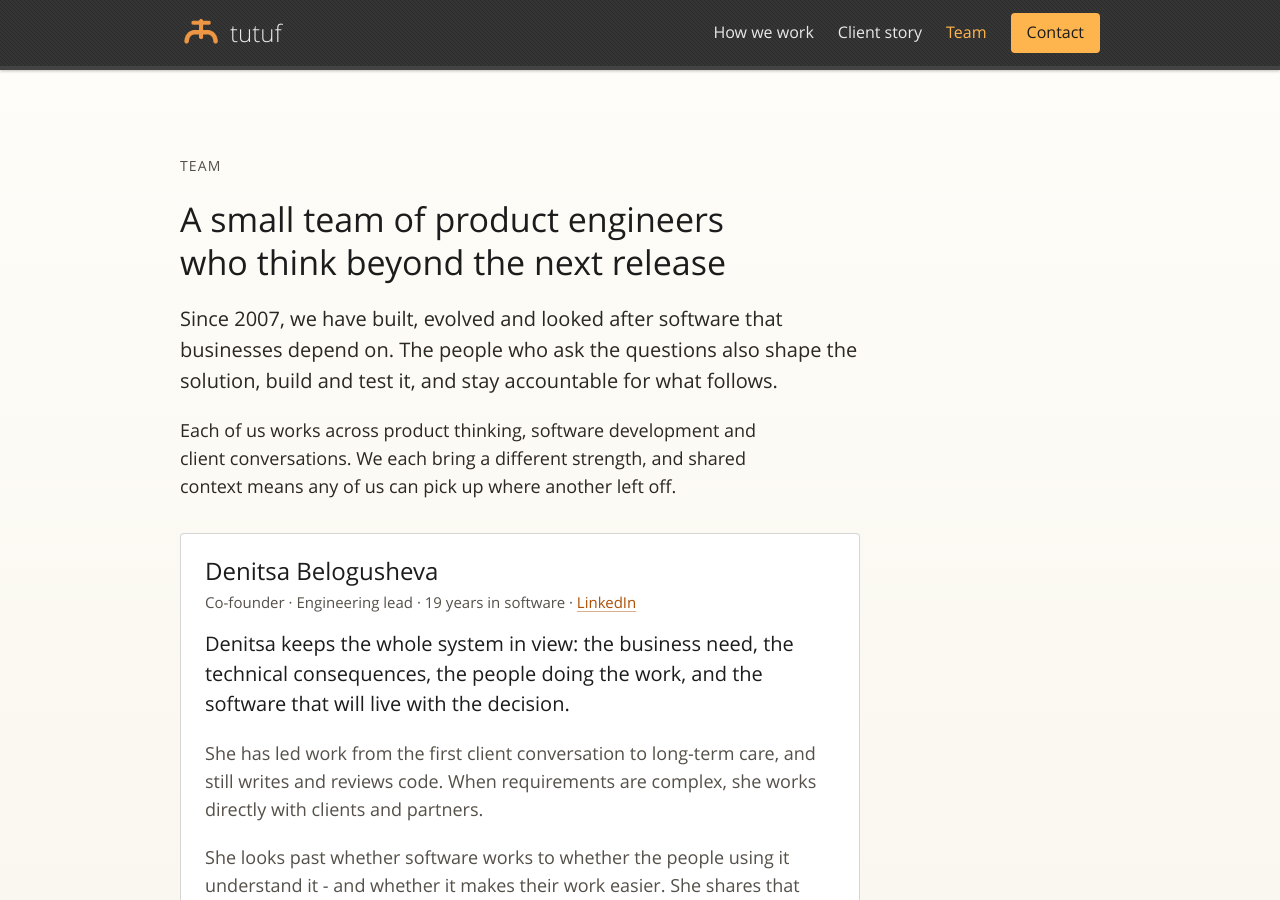
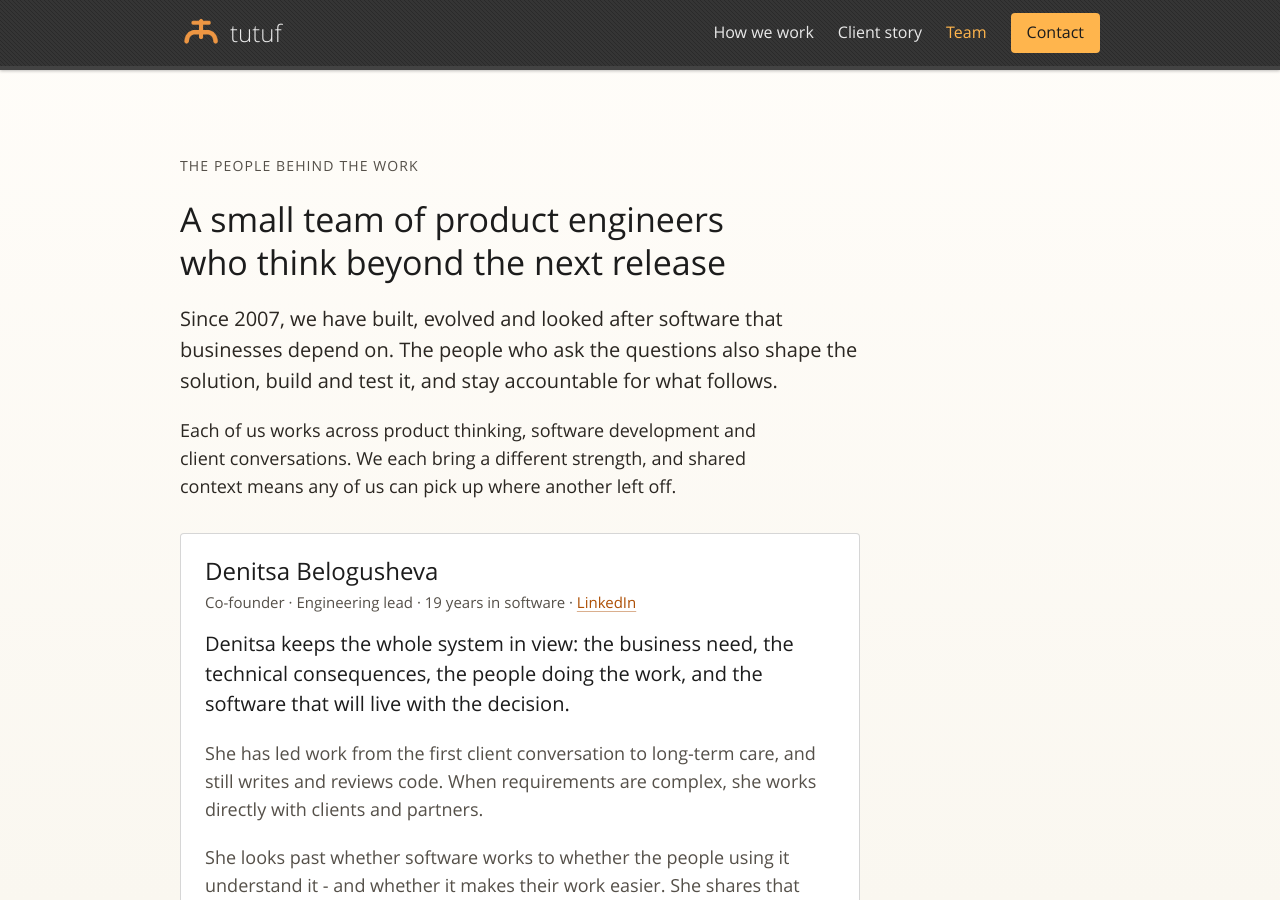
Before and after one commit to tutuf/tutuf.github.io, a Jekyll site: the page built from team.md, in a window 1280 px wide and 900 px high. Built offline with Jekyll 4.4.1, drawn with Linux system fonts in a browser that asks for light colours.

Commit message:
Label the Team page with what it is about, not its menu name
Co-Authored-By: Claude Opus 5.5 <noreply@anthropic.com>

```diff
--- a/team.md
+++ b/team.md
@@ -5,7 +5,7 @@ image: /images/og-image.png
 permalink: /team/
 ---
 
-*Team*
+*The people behind the work*
 
 # A small team of product engineers who think beyond the next release
 
```
